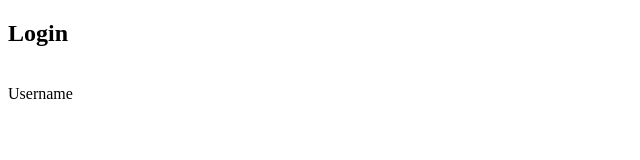
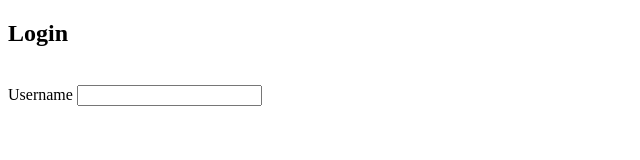
Before and after one commit to chenmichael2/vanilla-authentication, a plain HTML site: page index.html in a window 1280 px wide. Shown: the whole page, without its empty margins (0-640 px from the left). Drawn offline with Linux system fonts and the light colour scheme.

Commit message:
adding an input

```diff
--- a/index.html
+++ b/index.html
@@ -15,6 +15,7 @@
         <form action="/dashboard.html" class="loginForm">
             <div class="input-group">
                 <label for="username" class="label">Username</label>
+                <input type="text" id="username" class="input">
             </div>
         </form>
     </div>
```
